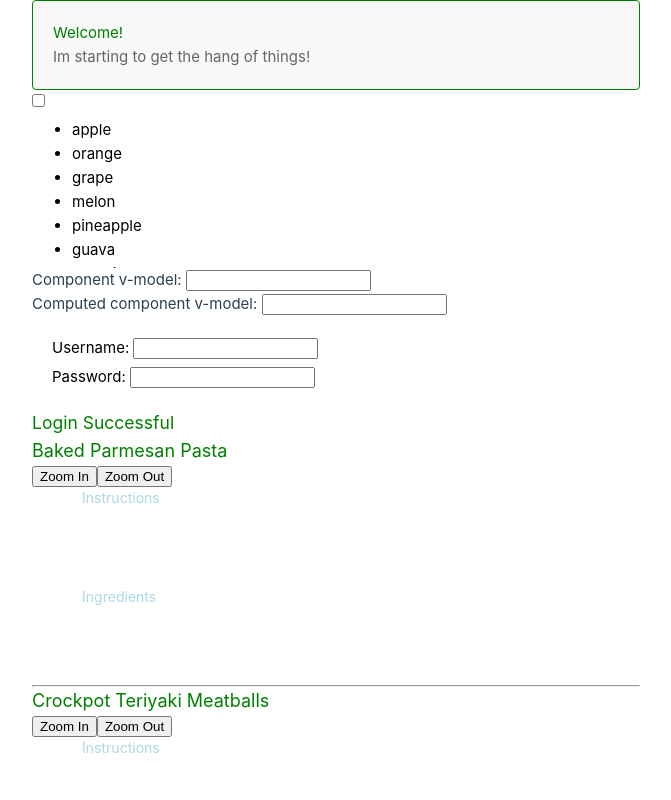
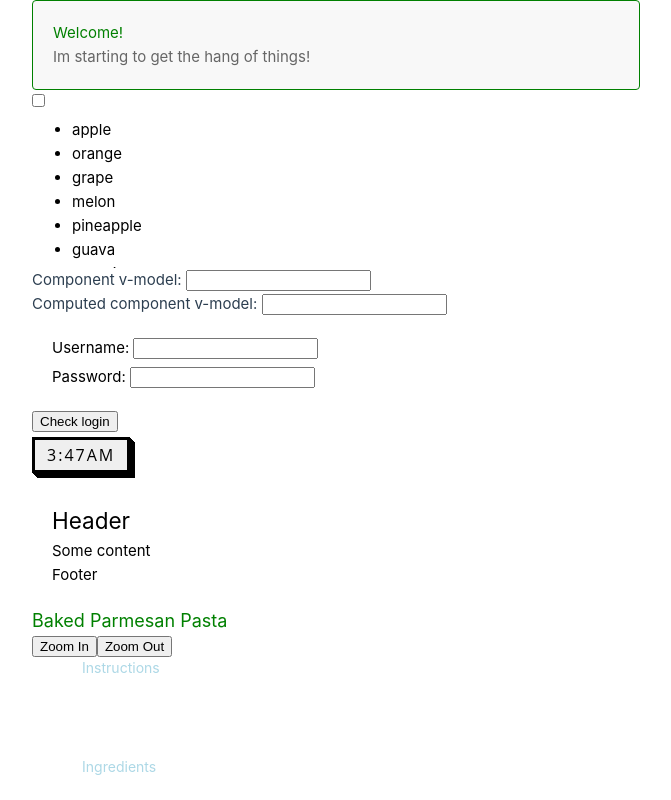
Before and after one commit to DaveAigbe/vue-test-proj, a Vue app: page / in a window 1280 px wide. Shown: the top 800 px of the page, without its empty margins (0-671 px from the left). Built offline with nearby package versions, Linux system fonts and the light colour scheme.

Commit message:
- Added elements utilizing slots

```diff
--- a/src/App.vue
+++ b/src/App.vue
@@ -1,20 +1,22 @@
 <script setup>
 // import ButtonElement from './components/ButtonElement.vue';
-import CheckboxElement from './components/CheckboxElement.vue';
-import ComputedCustomInput from './components/ComputedCustomInput.vue';
-import CustomInput from './components/CustomInput.vue';
-import DynamicList from './components/DynamicList.vue';
-import GreetingBox from './components/GreetingBox.vue';
-import LoginBox from './components/LoginBox.vue';
-import RecipeItem from './components/RecipeItem.vue';
-import { ref } from 'vue';
+import CheckboxElement from './components/CheckboxElement.vue'
+import ComputedCustomInput from './components/ComputedCustomInput.vue'
+import CustomInput from './components/CustomInput.vue'
+import DynamicList from './components/DynamicList.vue'
+import FancyButton from './components/FancyButton.vue'
+import GreetingBox from './components/GreetingBox.vue'
+import LoginBox from './components/LoginBox.vue'
+import RecipeItem from './components/RecipeItem.vue'
+import CardBase from './components/CardBase.vue'
+import { ref } from 'vue'
 
-let count = 0;
+let count = 0
 
 const recipes = [
   {
     id: count++,
-    title: "Baked Parmesan Pasta",
+    title: 'Baked Parmesan Pasta',
     instructions: `
     Toss the cherry tomatoes in the oil and add the parmesan cheese.
     Bake until the tomatoes are roasted.
@@ -22,72 +24,99 @@ const recipes = [
     Remove the tomatoes from the oven, add the garlic and stir everything together.
     Add the pasta and toss to coat in the sauce.
   `,
-    ingredients: [{name: "Cherry tomatoes", quantity: "5 oz"}, {name: "Pasta", quantity: "2oz"}]
+    ingredients: [
+      { name: 'Cherry tomatoes', quantity: '5 oz' },
+      { name: 'Pasta', quantity: '2oz' }
+    ]
   },
   {
     id: count++,
-    title: "Crockpot Teriyaki Meatballs",
-instructions: `
+    title: 'Crockpot Teriyaki Meatballs',
+    instructions: `
     Toss the cherry tomatoes in the oil and add the parmesan cheese.
     Bake until the tomatoes are roasted.
     Cook the pasta and drain, reserving some cooking water.
     Remove the tomatoes from the oven, add the garlic and stir everything together.
     Add the pasta and toss to coat in the sauce.
   `,
-    ingredients: [{name: "Cherry tomatoes", quantity: "5 oz"}, {name: "Pasta", quantity: "2oz"}]
+    ingredients: [
+      { name: 'Cherry tomatoes', quantity: '5 oz' },
+      { name: 'Pasta', quantity: '2oz' }
+    ]
   },
   {
     id: count++,
-    title: "Turkey Sloppy Joes",
-instructions: `
+    title: 'Turkey Sloppy Joes',
+    instructions: `
     Toss the cherry tomatoes in the oil and add the parmesan cheese.
     Bake until the tomatoes are roasted.
     Cook the pasta and drain, reserving some cooking water.
     Remove the tomatoes from the oven, add the garlic and stir everything together.
     Add the pasta and toss to coat in the sauce.
   `,
-    ingredients: [{name: "Cherry tomatoes", quantity: "5 oz"}, {name: "Pasta", quantity: "2oz"}]
+    ingredients: [
+      { name: 'Cherry tomatoes', quantity: '5 oz' },
+      { name: 'Pasta', quantity: '2oz' }
+    ]
   },
   {
     id: count++,
-    title: "Pimento Cheesburger",
-instructions: `
+    title: 'Pimento Cheesburger',
+    instructions: `
     Toss the cherry tomatoes in the oil and add the parmesan cheese.
     Bake until the tomatoes are roasted.
     Cook the pasta and drain, reserving some cooking water.
     Remove the tomatoes from the oven, add the garlic and stir everything together.
     Add the pasta and toss to coat in the sauce.
   `,
-    ingredients: [{name: "Cherry tomatoes", quantity: "5 oz"}, {name: "Pasta", quantity: "2oz"}]
+    ingredients: [
+      { name: 'Cherry tomatoes', quantity: '5 oz' },
+      { name: 'Pasta', quantity: '2oz' }
+    ]
   },
   {
     id: count++,
-    title: "Prime Rib Roast",
- instructions: `
+    title: 'Prime Rib Roast',
+    instructions: `
     Toss the cherry tomatoes in the oil and add the parmesan cheese.
     Bake until the tomatoes are roasted.
     Cook the pasta and drain, reserving some cooking water.
     Remove the tomatoes from the oven, add the garlic and stir everything together.
     Add the pasta and toss to coat in the sauce.
   `,
-    ingredients: [{name: "Cherry tomatoes", quantity: "5 oz"}, {name: "Pasta", quantity: "2oz"}]
+    ingredients: [
+      { name: 'Cherry tomatoes', quantity: '5 oz' },
+      { name: 'Pasta', quantity: '2oz' }
+    ]
   },
   {
     id: count++,
-    title: "Blackened Salmon",
-   instructions: `
+    title: 'Blackened Salmon',
+    instructions: `
     Toss the cherry tomatoes in the oil and add the parmesan cheese.
     Bake until the tomatoes are roasted.
     Cook the pasta and drain, reserving some cooking water.
     Remove the tomatoes from the oven, add the garlic and stir everything together.
     Add the pasta and toss to coat in the sauce.
   `,
-    ingredients: [{name: "Cherry tomatoes", quantity: "5 oz"}, {name: "Pasta", quantity: "2oz"}]
-  },
-
+    ingredients: [
+      { name: 'Cherry tomatoes', quantity: '5 oz' },
+      { name: 'Pasta', quantity: '2oz' }
+    ]
+  }
 ]
 
-const fruits = ['apple', 'orange', 'grape', 'melon', 'pineapple', 'guava', 'tamarind', 'pomegranate', 'lemon']
+const fruits = [
+  'apple',
+  'orange',
+  'grape',
+  'melon',
+  'pineapple',
+  'guava',
+  'tamarind',
+  'pomegranate',
+  'lemon'
+]
 
 const recipeFontSize = ref(12)
 // const buttonText = ref('')
@@ -101,11 +130,8 @@ function updateIsChecked(v) {
 }
 
 function loginValid() {
-  console.log((username.value === "admin") && (password.value === "123qwe"))
-  return (username.value === "admin") && (password.value === "123qwe")
+  return username.value === 'admin' && password.value === '123qwe'
 }
-
-
 </script>
 
 <template>
@@ -114,33 +140,47 @@ function loginValid() {
     <!-- Sep -->
     <div>
       <CheckboxElement :is-checked="isChecked" @update-is-checked="(v) => updateIsChecked(v)" />
-      <div v-if="isChecked" style="color: green; padding: 4px; background-color:white;">
+      <div v-if="isChecked" style="color: green; padding: 4px; background-color: white">
         Checkbox Active
       </div>
     </div>
     <!-- Sep -->
     <div>
-      <DynamicList :list-values="fruits"/>
+      <DynamicList :list-values="fruits" />
     </div>
     <!-- Sep -->
-    <CustomInput v-model="searchText"/>
-    <br>
-    <ComputedCustomInput v-model="searchText"/>
-    <div style="color: red;">
+    <CustomInput v-model="searchText" />
+    <br />
+    <ComputedCustomInput v-model="searchText" />
+    <div style="color: red">
       {{ searchText }}
     </div>
     <!-- Sep -->
-    <LoginBox v-model:username="username" v-model:password="password"/>
-    <div>
-      {{ username }}
-      {{ password }}
-    </div>
-    <div v-if="loginValid">
-      <h3 style="color: green;">Login Successful</h3>
-    </div>
+    <LoginBox v-model:username="username" v-model:password="password" />
+    <button style="margin-bottom: 5px" @click="() => console.log(loginValid())">Check login</button>
     <!-- Sep -->
-    <div :style="{fontSize: recipeFontSize + 'px'}">
-      <RecipeItem v-for="item in recipes" v-bind="item"  :key="item.id" @enlarge-text="(n) => recipeFontSize += n" @reduce-text="(n) => recipeFontSize -= n"/>
+    <br />
+    <FancyButton>3:47am</FancyButton>
+    <CardBase>
+      <template #header>
+        <h2>Header</h2>
+      </template>
+      <template #content>
+        <p>Some content</p>
+      </template>
+      <template #footer>
+        <h4>Footer</h4>
+      </template>
+    </CardBase>
+    <!-- Sep -->
+    <div :style="{ fontSize: recipeFontSize + 'px' }">
+      <RecipeItem
+        v-for="item in recipes"
+        v-bind="item"
+        :key="item.id"
+        @enlarge-text="(n) => (recipeFontSize += n)"
+        @reduce-text="(n) => (recipeFontSize -= n)"
+      />
     </div>
 
     <!-- <input v-model="buttonText"> -->
@@ -148,5 +188,4 @@ function loginValid() {
   </main>
 </template>
 
-<style scoped>
-</style>
+<style scoped></style>
--- /dev/null
+++ b/src/components/CardBase.vue
@@ -0,0 +1,26 @@
+<template>
+  <div class="container">
+    <header>
+      <slot name="header"></slot>
+    </header>
+    <main>
+      <slot name="content"></slot>
+    </main>
+    <footer>
+      <slot name="footer"></slot>
+    </footer>
+  </div>
+</template>
+
+<script setup></script>
+
+<style scoped>
+.container {
+  background-color: white;
+  color: black;
+  border-radius: 4px;
+  margin-top: 10px;
+  width: 50%;
+  padding: 20px;
+}
+</style>
--- /dev/null
+++ b/src/components/FancyButton.vue
@@ -0,0 +1,42 @@
+<template>
+    <button class="button-54">
+        <slot>
+            Send
+        </slot>
+    </button>
+</template>
+
+<script setup>
+
+</script>
+
+<style scoped>
+.button-54 {
+  font-family: "Open Sans", sans-serif;
+  font-size: 16px;
+  letter-spacing: 2px;
+  text-decoration: none;
+  text-transform: uppercase;
+  color: #000;
+  cursor: pointer;
+  border: 3px solid;
+  padding: 0.25em 0.5em;
+  box-shadow: 1px 1px 0px 0px, 2px 2px 0px 0px, 3px 3px 0px 0px, 4px 4px 0px 0px, 5px 5px 0px 0px;
+  position: relative;
+  user-select: none;
+  -webkit-user-select: none;
+  touch-action: manipulation;
+}
+
+.button-54:active {
+  box-shadow: 0px 0px 0px 0px;
+  top: 5px;
+  left: 5px;
+}
+
+@media (min-width: 768px) {
+  .button-54 {
+    padding: 0.25em 0.75em;
+  }
+}
+</style>
```
